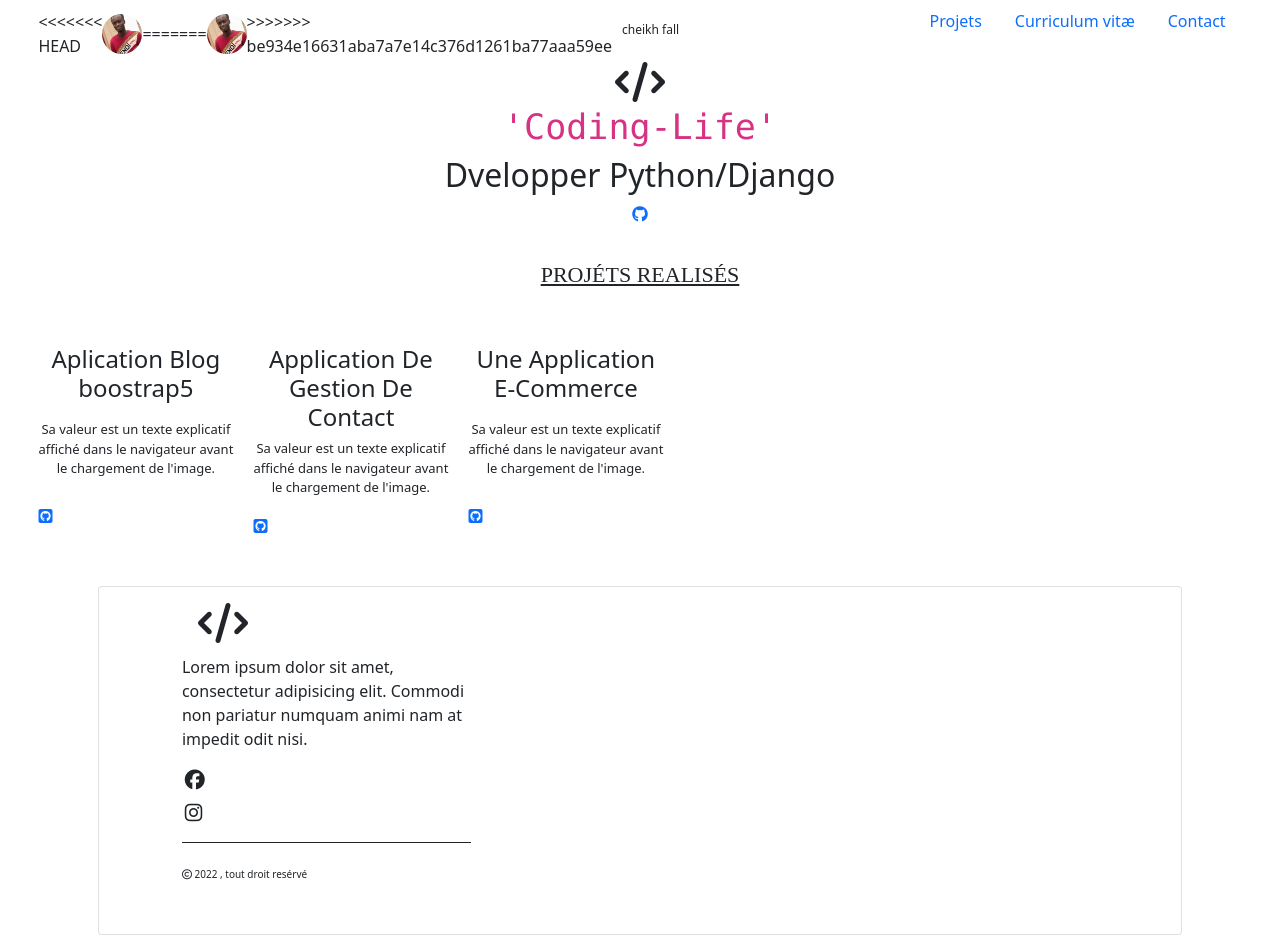
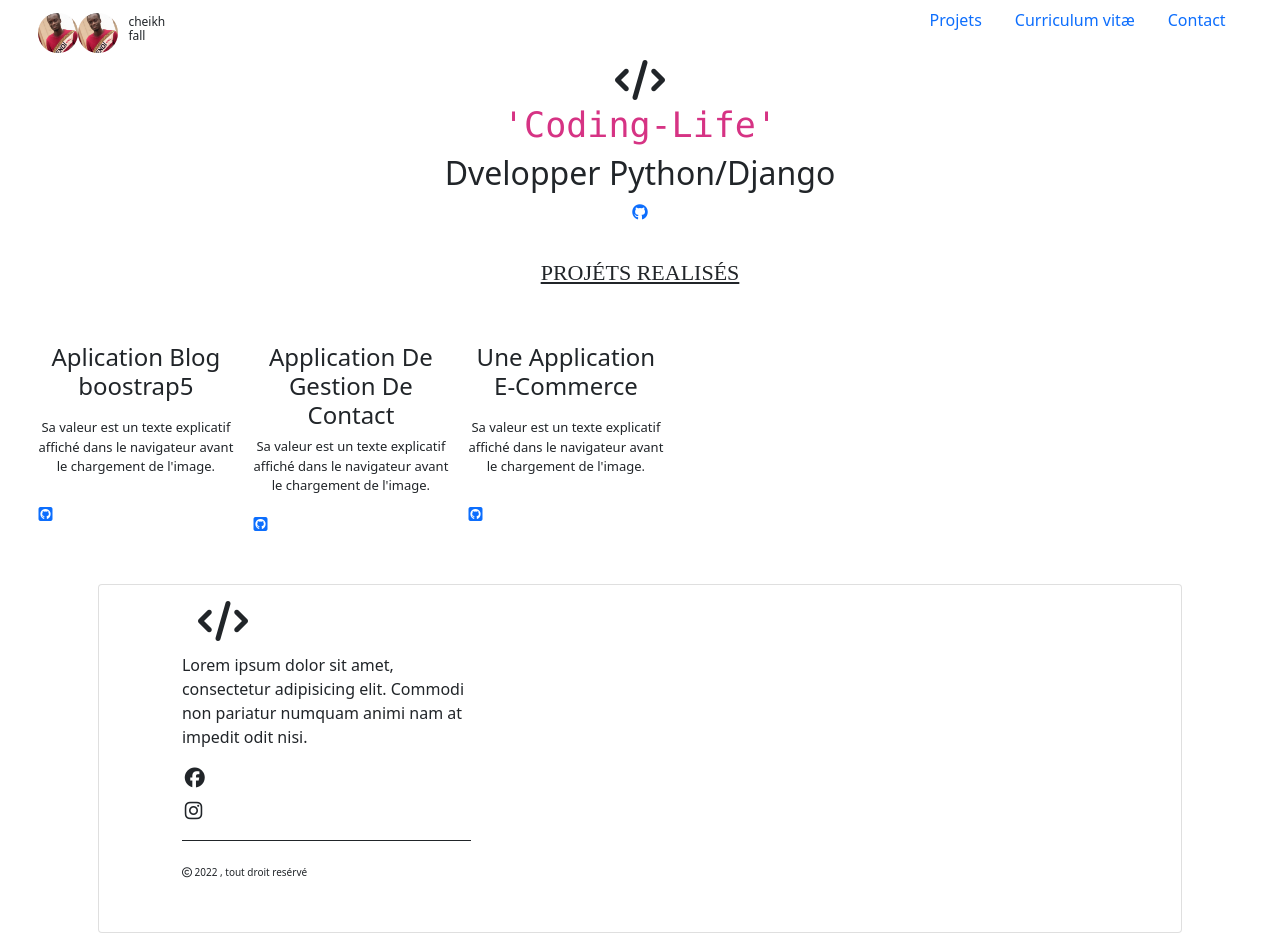
Before and after one commit to cheikh408/portofolioprojet, a plain HTML site: page index.html in a window 1280 px wide. Drawn offline with nearby package versions, Linux system fonts and the light colour scheme; files whose address does not match are found by name.

```diff
--- a/index.html
+++ b/index.html
@@ -18,11 +18,10 @@
         <nav>
             <div class="profile">
 
-<<<<<<< HEAD
           <img src="/images/profile.jpeg" alt="photo">
-=======
+
           <img src="/templates/images/profile.jpeg" alt="photo">
->>>>>>> be934e16631aba7a7e14c376d1261ba77aaa59ee
+
           <h1 class="col-sm-3"">cheikh fall</h1>
             </div>
            <ul>
```
